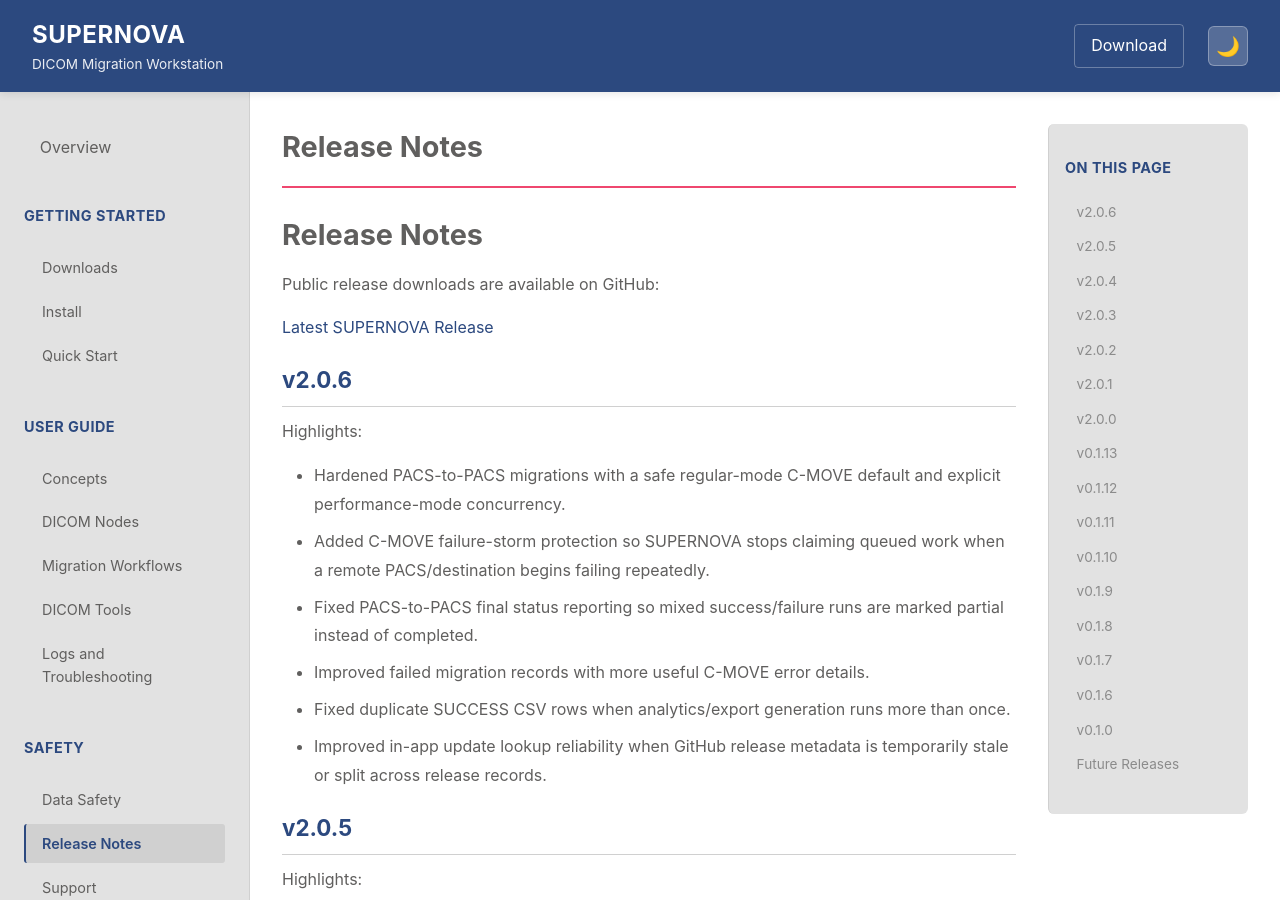
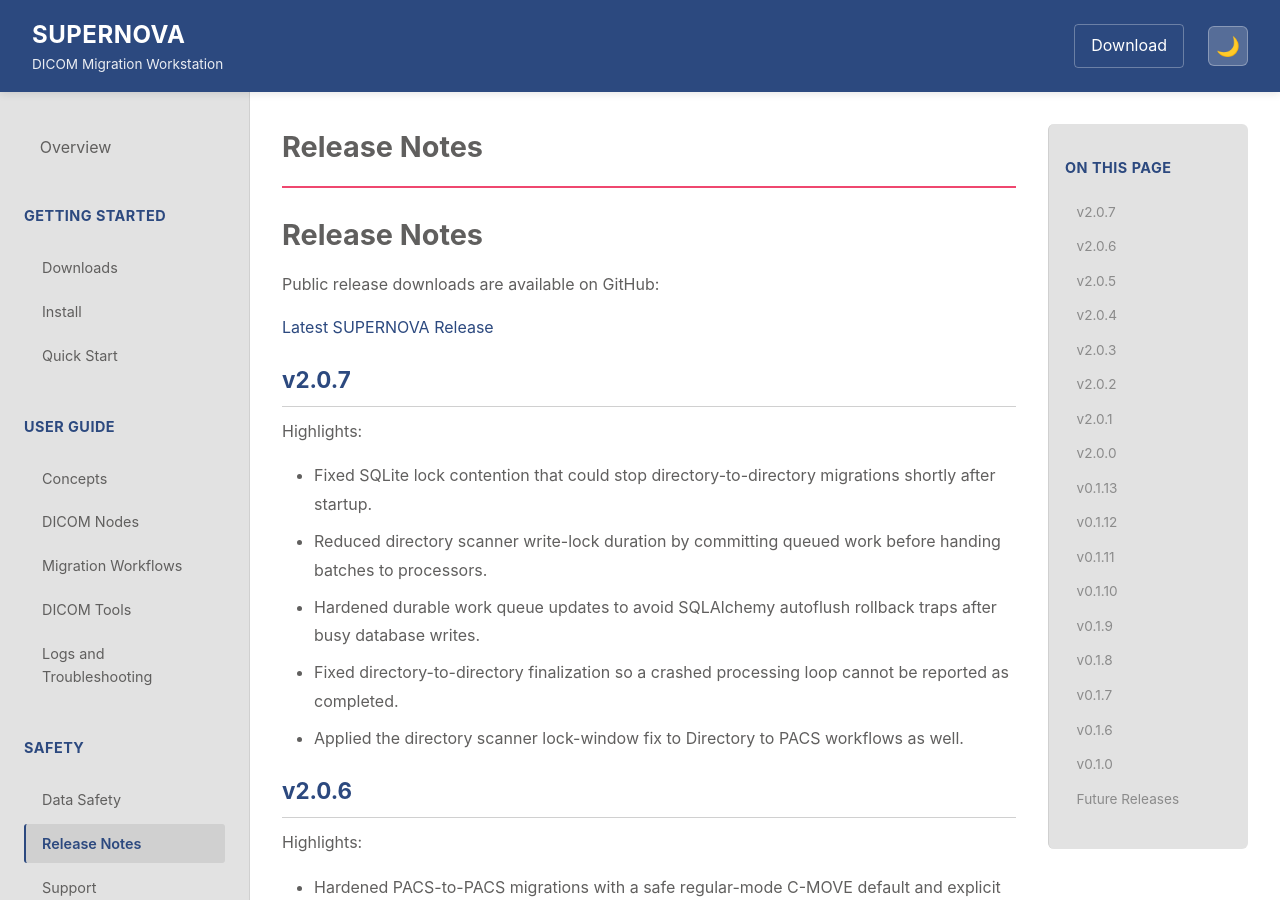
Before and after one commit to JayDubb85/SUPERNOVA-Releases, a Jekyll site: the page built from docs/release-notes.md, in a window 1280 px wide and 900 px high. Built offline with Jekyll 4.4.1, drawn with Linux system fonts in a browser that asks for light colours.

Commit message:
Update public documentation

```diff
--- a/docs/release-notes.md
+++ b/docs/release-notes.md
@@ -9,6 +9,16 @@ description: SUPERNOVA public release notes
 Public release downloads are available on GitHub:
 
 [Latest SUPERNOVA Release](https://github.com/JayDubb85/SUPERNOVA-Releases/releases/latest)
+
+## v2.0.7
+
+Highlights:
+
+- Fixed SQLite lock contention that could stop directory-to-directory migrations shortly after startup.
+- Reduced directory scanner write-lock duration by committing queued work before handing batches to processors.
+- Hardened durable work queue updates to avoid SQLAlchemy autoflush rollback traps after busy database writes.
+- Fixed directory-to-directory finalization so a crashed processing loop cannot be reported as completed.
+- Applied the directory scanner lock-window fix to Directory to PACS workflows as well.
 
 ## v2.0.6
 
```
